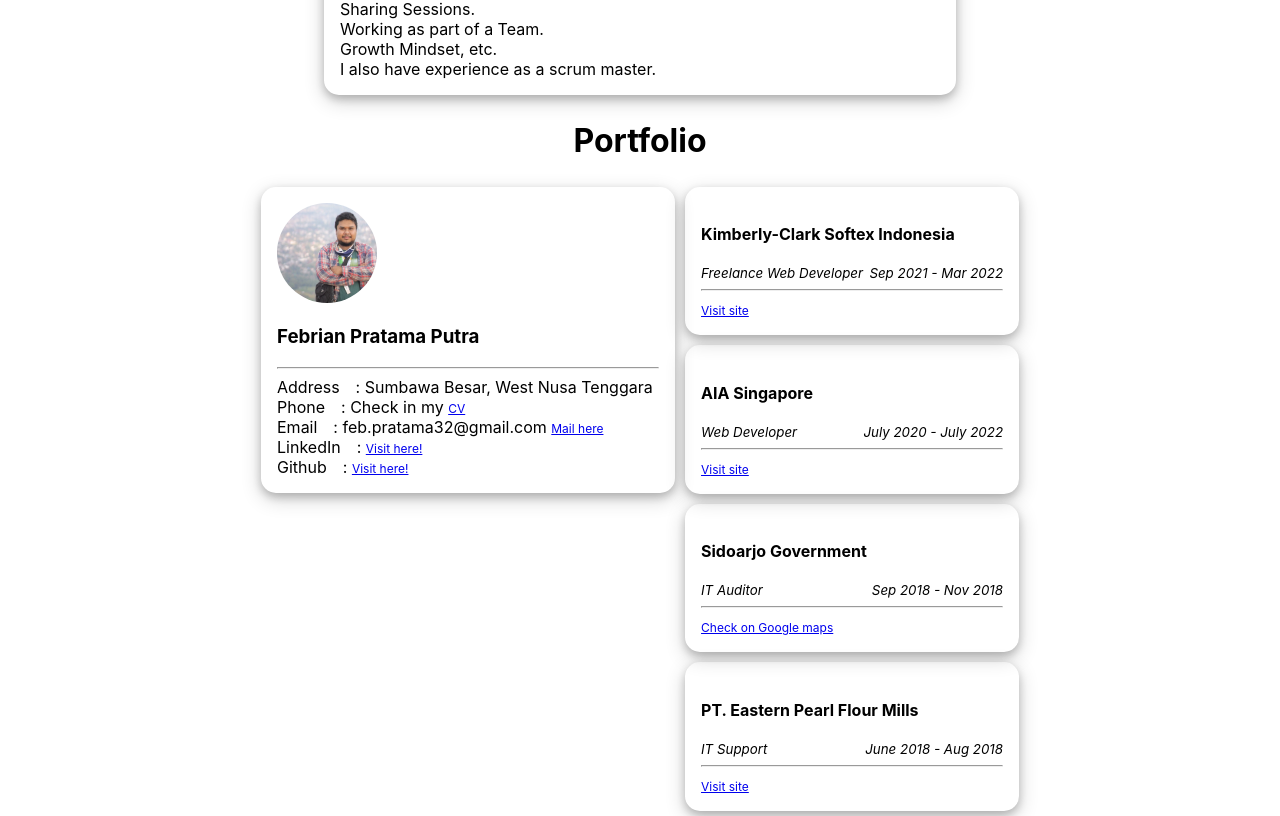
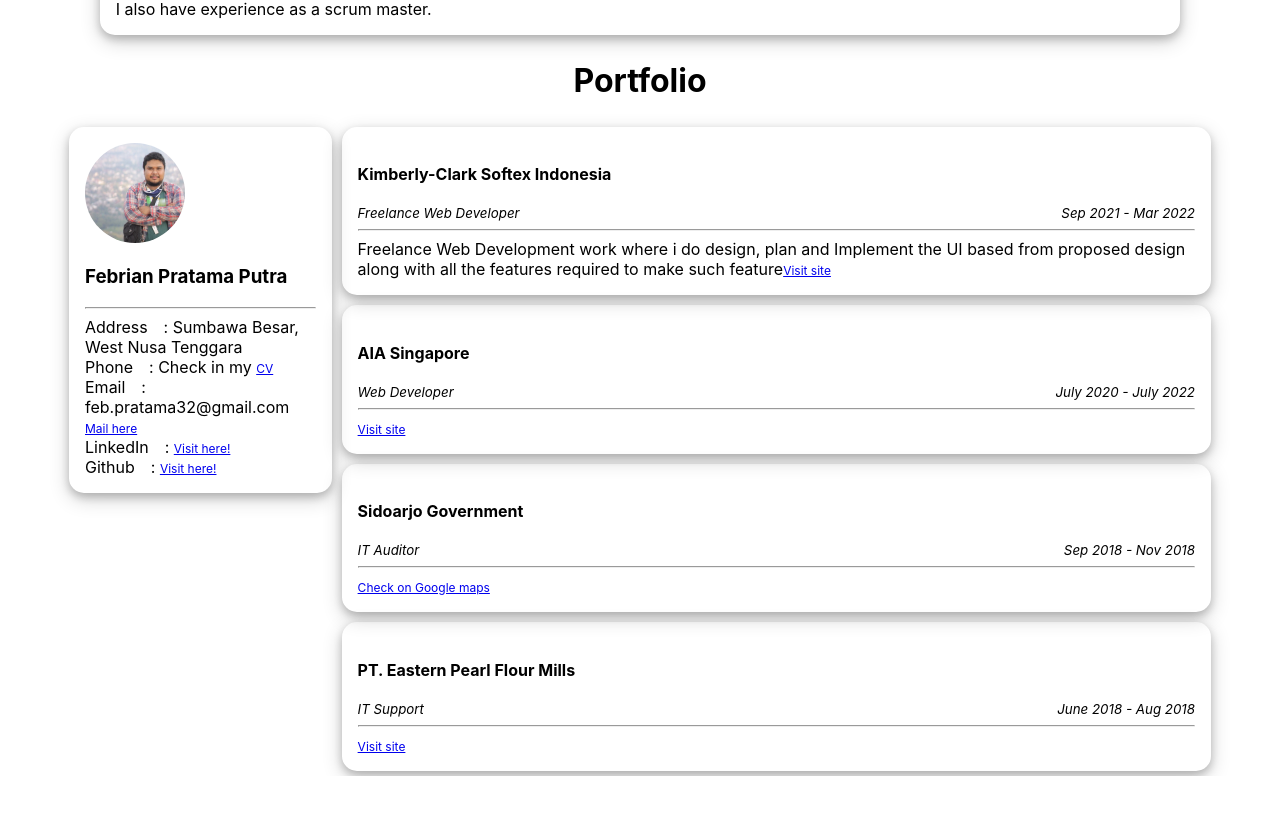
Before and after one commit to febhost32/portfolio, a React (Create React App) app: page / in a window 1280 px wide. Shown: the part 1104-1920 px from the top of the page. After the commit the page ends 1880 px from the top, so only its background shows below. Built offline with nearby package versions, Linux system fonts and the light colour scheme.

Commit message:
checkpoint

```diff
--- a/src/components/card/Card.tsx
+++ b/src/components/card/Card.tsx
@@ -2,7 +2,7 @@ import React from "react";
 import "./Card.css";
 
 interface CardProps {
-    children : JSX.Element
+    children : React.ReactNode
 }
 
 const Card: React.FC<CardProps> = ({children}) => {
--- a/src/components/wrapper/Wrapper.tsx
+++ b/src/components/wrapper/Wrapper.tsx
@@ -1,10 +1,10 @@
 import React from "react";
 
-type ChildrenProps = { children: React.ReactNode };
+type ChildrenProps = { children: React.ReactNode};
 
 export const Wrapper : React.FunctionComponent<ChildrenProps> = ({children}) => {
     return (
-        <div style={{maxWidth: "600px", textAlign:"justify"}}>
+        <div style={{textAlign:"justify"}}>
             {children}
         </div>
     )
--- a/src/pages/MainPage.css
+++ b/src/pages/MainPage.css
@@ -13,6 +13,10 @@ p {
 
 .fontsize-10 {
     font-size: 10pt;
+}
+
+.justify-text {
+    text-align: justify;
 }
 
 .page-container {
@@ -52,28 +56,26 @@ p {
 
 .portfolio-wrapper{
     display: flex;
-    flex-wrap: wrap;
     flex-direction: row;
     justify-content: center;
-    margin-left: 20%;
-    margin-right: 20%;
+    margin-left: 5%;
+    margin-right: 5%;
 }
 
 .portfolio-wrapper .left-pane {
     display: flex;
     flex-direction: column;
-    flex-grow: 1;
 }
 
 .portfolio-wrapper .right-pane {
     display: flex;
     flex-direction: column;
-    flex-grow: 1;
 }
 
-@media only screen and (max-width:768px) {
+@media screen and (max-width:768px) {
     .portfolio-wrapper {
         margin-left: 0;
         margin-right: 0;
+        flex-wrap: wrap;
     }
 }
--- a/src/pages/MainPage.tsx
+++ b/src/pages/MainPage.tsx
@@ -50,7 +50,6 @@ function MainPage() {
                     <div className="portfolio-wrapper">
                         <div className="left-pane">
                         <Card>
-                        <Wrapper>
                             <img src={Febrian} alt="Febrian" style={{borderRadius: "50%", maxWidth:"100px"}}/>
                             <h3>Febrian Pratama Putra</h3>
                             <hr />
@@ -59,44 +58,33 @@ function MainPage() {
                             <p>Email&emsp;: feb.pratama32@gmail.com <Link link="mailto: feb.pratama32@gmail.com" target="_blank" text="Mail here"/></p>
                             <p>LinkedIn&emsp;: <Link link="https://www.linkedin.com/in/febrian-pratama-putra-a25138147/" target="_blank" text="Visit here!"/> </p>
                             <p>Github&emsp;: <Link link="https://github.com/febhost32" target="_blank" text="Visit here!"/> </p>
-
-                        </Wrapper>
                         </Card>
                         </div>
                         <div className="right-pane">
                         <Card>
-                        <Wrapper>
                             <h4>Kimberly-Clark Softex Indonesia</h4>
                             <InlineWrapper><p className="italic fontsize-10 flex-grow-1">Freelance Web Developer</p> <p className="italic fontsize-10">Sep 2021 - Mar 2022</p></InlineWrapper>
                             <hr />
+                            Freelance Web Development work where i do design, plan and Implement the UI based from proposed design along with all the features required to make such feature
                             <Link link="https://sweetycare.com/gts/main/home" target="_blank" text="Visit site" />
-                        </Wrapper>
                         </Card>
                         <Card>
-                        <Wrapper>
                             <h4>AIA Singapore</h4>
                             <InlineWrapper><p className="italic fontsize-10 flex-grow-1">Web Developer</p> <p className="italic fontsize-10">July 2020 - July 2022</p></InlineWrapper>
                             <hr />
                             <Link link="https://myaia.aia.com.sg/en/my-aia/login.html" target="_blank" text="Visit site" />
-                        </Wrapper>
                         </Card>
                         <Card>
-                        <Wrapper>
                             <h4>Sidoarjo Government</h4>
                             <InlineWrapper><p className="italic fontsize-10 flex-grow-1">IT Auditor</p> <p className="italic fontsize-10">Sep 2018 - Nov 2018</p></InlineWrapper>
                             <hr />
                             <Link link="https://goo.gl/maps/4LSQ9zPr7eVMGHeY6" target="_blank" text="Check on Google maps" />
-
-                        </Wrapper>
                         </Card>
                         <Card>
-                        <Wrapper>
                             <h4>PT. Eastern Pearl Flour Mills</h4>
                             <InlineWrapper><p className="italic fontsize-10 flex-grow-1">IT Support</p> <p className="italic fontsize-10">June 2018 - Aug 2018</p></InlineWrapper>
                             <hr />
                             <Link link="http://interflour.com.ph/id/our-business/flour-milling/pt-eastern-pearl-flour-mills" target="_blank" text="Visit site" />
-
-                        </Wrapper>
                         </Card>
                         </div>
                     </div>
```
